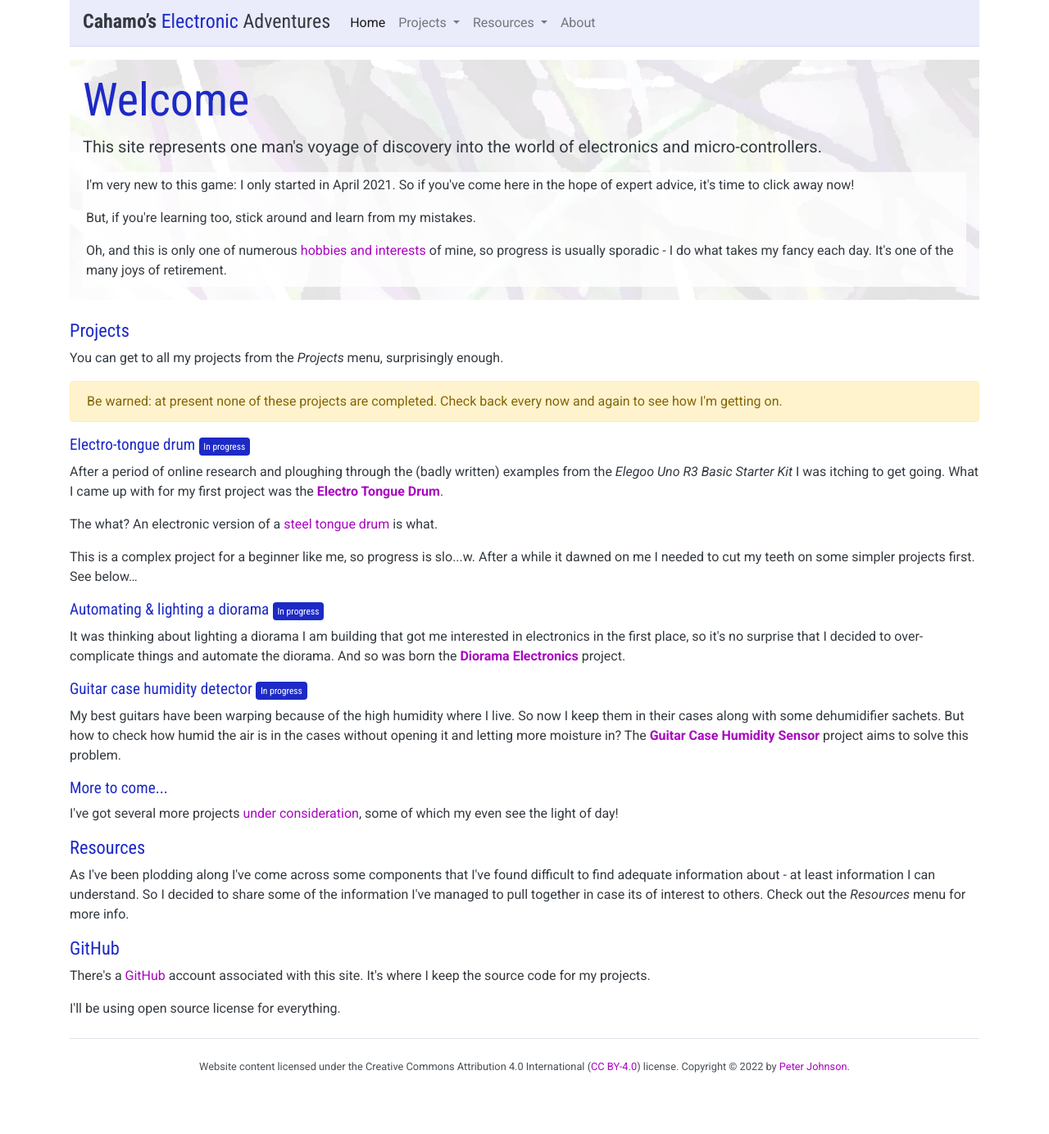
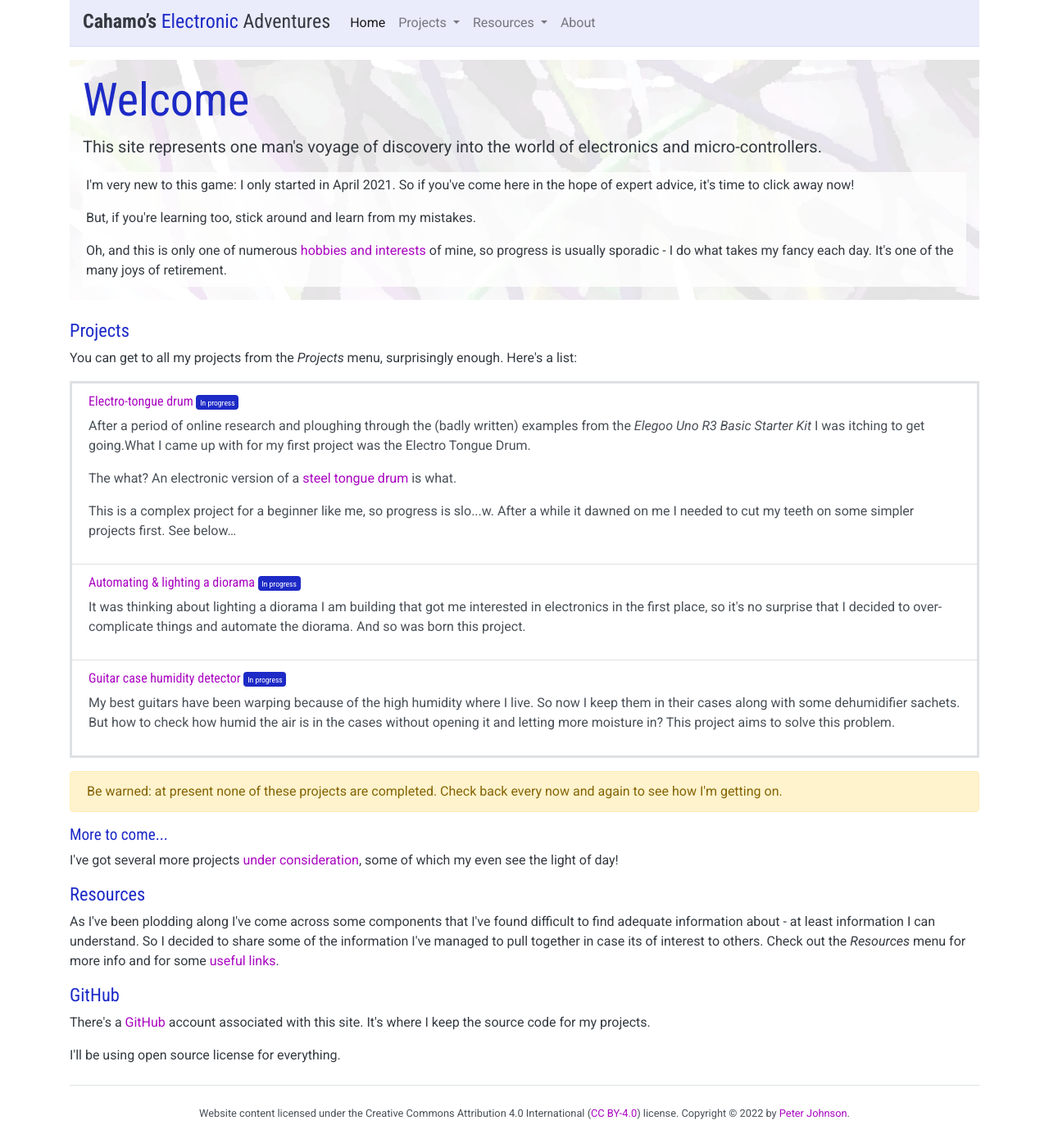
Before and after one commit to cahamo/cahamo.github.io, a Jekyll site: the page built from index.html, in a window 1280 px wide. Shown: the whole page at 82% size. Built offline with Jekyll 4.4.1, drawn with Linux system fonts in a browser that asks for light colours; comment, search, counter and statistics services are not loaded; before the commit the page ends 1327 px from its top, so only the background shows below that.

Commit message:
Reorganise home page
Make project list into a group list box
Add link to "useful links" page

```diff
--- a/index.html
+++ b/index.html
@@ -21,33 +21,38 @@ layout: default
 
 <h2 class="mt-4">Projects</h2>
 
-<p>You can get to all my projects from the <em>Projects</em> menu, surprisingly enough.</p>
+<p>You can get to all my projects from the <em>Projects</em> menu, surprisingly enough. Here's a list:</p>
+
+<div class="list-group home-page-list mb-3">
+
+    <div class="list-group-item list-group-item-action flex-column align-items-start">
+        <h3><a href="/projects/tongue-drum">Electro-tongue drum</a> <span class="badge badge-primary"><small>In progress</small></h3>
+        <p>After a period of online research and ploughing through the (badly written) examples from the <em>Elegoo Uno R3 Basic Starter Kit</em> I was itching to get going.What I came up with for my first project was the Electro Tongue Drum</a></strong>.</p>
+        <p>The what? An electronic version of a <a href="https://en.m.wikipedia.org/wiki/Steel_tongue_drum" title="aka tank drum or hank drum">steel tongue drum</a> is what.</p>
+        <p>This is a complex project for a beginner like me, so progress is slo...w. After a while it dawned on me I needed to cut my teeth on some simpler projects first. See below&hellip;</p>
+    </div>
+
+    <div class="list-group-item list-group-item-action flex-column align-items-start">
+        <h3><a href="/projects/diorama">Automating &amp; lighting a diorama</a> <span class="badge badge-primary"><small>In progress</small></h3>
+        <p>It was thinking about lighting a diorama I am building that got me interested in electronics in the first place, so it's no surprise that I decided to over-complicate things and automate the diorama. And so was born this project.</p>
+    </div>
+
+    <div class="list-group-item list-group-item-action flex-column align-items-start">
+        <h3><a href="/projects/guitar-case-sensor">Guitar case humidity detector</a> <span class="badge badge-primary"><small>In progress</small></h3>
+        <p>My best guitars have been warping because of the high humidity where I live. So now I keep them in their cases along with some dehumidifier sachets. But how to check how humid the air is in the cases without opening it and letting more moisture in? This project aims to solve this problem.</p>
+    </div>
+
+</div>
 
 <p class="alert alert-warning">Be warned: at present none of these projects are completed. Check back every now and again to see how I'm getting on.</p>
 
-<h3>Electro-tongue drum <span class="badge badge-primary"><small>In progress</small></h3>
-
-<p>After a period of online research and ploughing through the (badly written) examples from the <em>Elegoo Uno R3 Basic Starter Kit</em> I was itching to get going. What I came up with for my first project was the <strong><a href="/projects/tongue-drum">Electro Tongue Drum</a></strong>.</p>
-
-<p>The what? An electronic version of a <a href="https://en.m.wikipedia.org/wiki/Steel_tongue_drum" title="aka tank drum or hank drum">steel tongue drum</a> is what.</p>
-
-<p>This is a complex project for a beginner like me, so progress is slo...w. After a while it dawned on me I needed to cut my teeth on some simpler projects first. See below&hellip;</p>
-
-<h3>Automating & lighting a diorama <span class="badge badge-primary"><small>In progress</small></h3>
-
-<p>It was thinking about lighting a diorama I am building that got me interested in electronics in the first place, so it's no surprise that I decided to over-complicate things and automate the diorama. And so was born the <strong><a href="/projects/diorama">Diorama Electronics</a></strong> project.</p>
-
-<h3>Guitar case humidity detector <span class="badge badge-primary"><small>In progress</small></h3>
-
-<p>My best guitars have been warping because of the high humidity where I live. So now I keep them in their cases along with some dehumidifier sachets. But how to check how humid the air is in the cases without opening it and letting more moisture in? The <strong><a href="/projects/guitar-case-sensor">Guitar Case Humidity Sensor</a></strong> project aims to solve this problem.</p>
-
 <h3>More to come...</h3>
 
-<p>I've got several more projects <a href="/pipeline.html">under consideration</a>, some of which my even see the light of day!</p>
+<p>I've got several more projects <a href="/pipeline">under consideration</a>, some of which my even see the light of day!</p>
 
 <h2>Resources</h2>
 
-<p>As I've been plodding along I've come across some components that I've found difficult to find adequate information about - at least information I can understand. So I decided to share some of the information I've managed to pull together in case its of interest to others. Check out the <em>Resources</em> menu for more info.</p>
+<p>As I've been plodding along I've come across some components that I've found difficult to find adequate information about - at least information I can understand. So I decided to share some of the information I've managed to pull together in case its of interest to others. Check out the <em>Resources</em> menu for more info and for some <a href="/resources/links">useful links</a>.</p>
 
 <h2>GitHub</h2>
 
```
